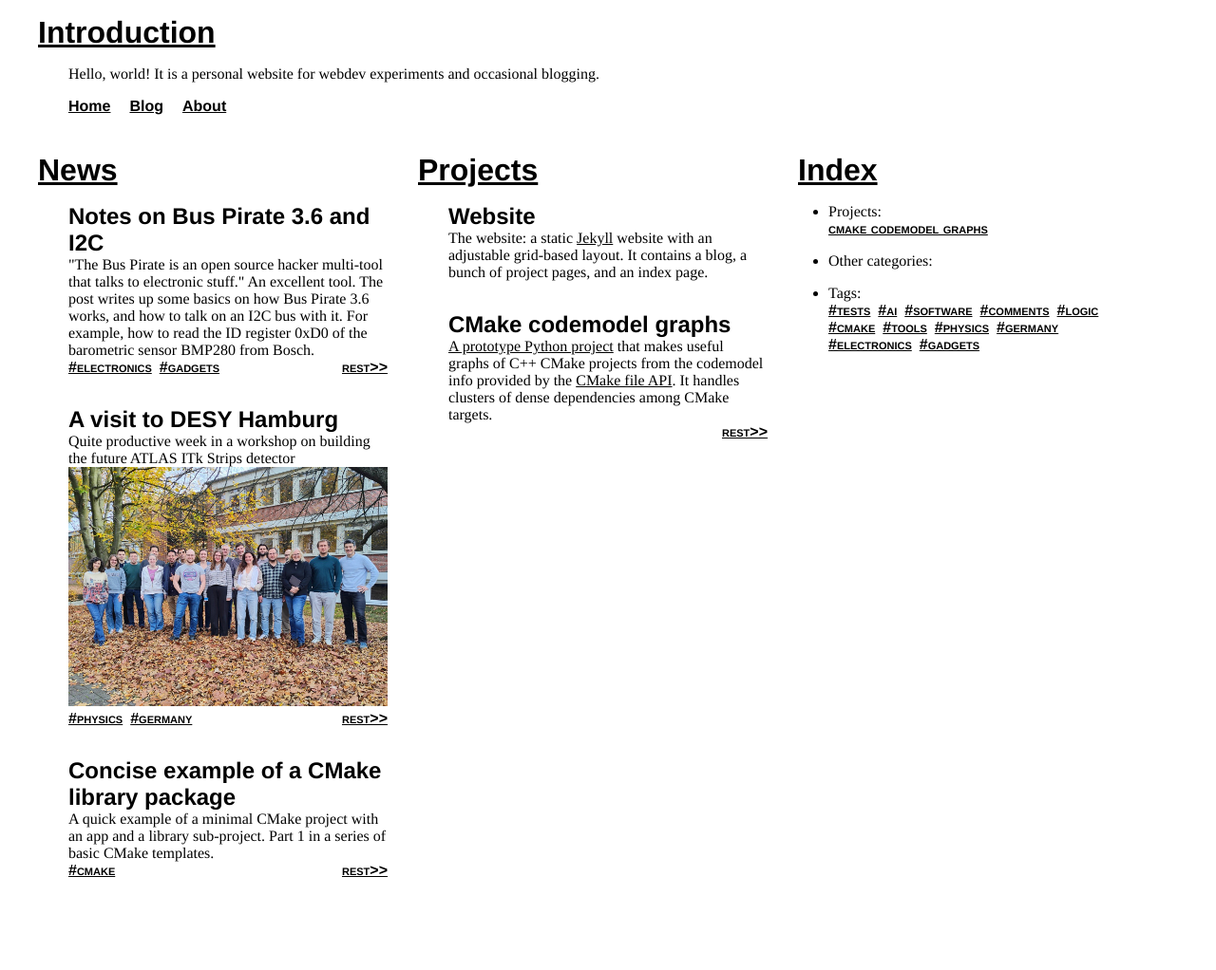
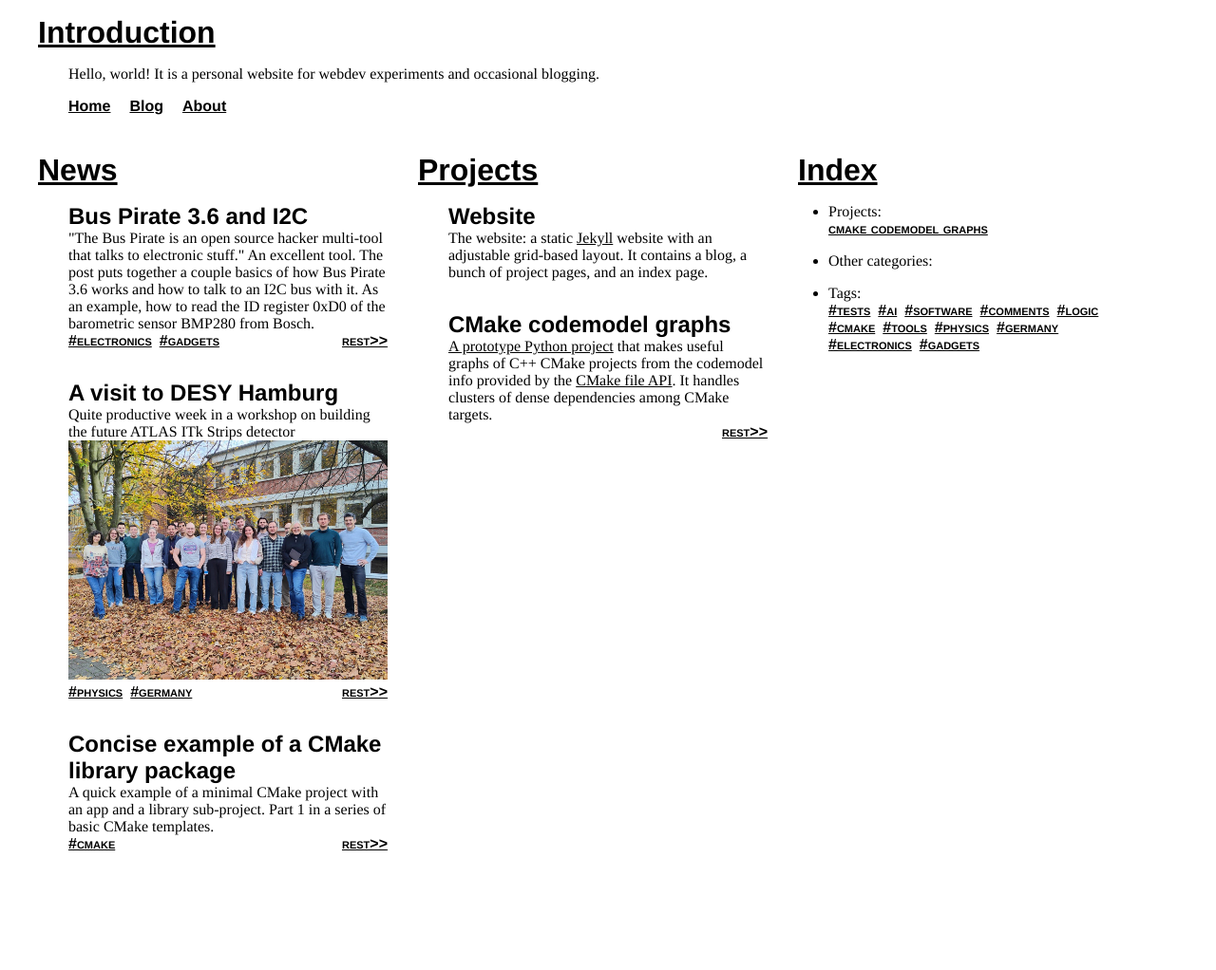
Before and after one commit to xealits/xealits.github.io, a Jekyll site: the page built from index.html, in a window 1280 px wide. Shown: the whole page at 95% size. Built offline with Jekyll 4.4.1, drawn with Linux system fonts in a browser that asks for light colours; after the commit the page ends 994 px from its top, so only the background shows below that.

Commit message:
Shorter title, abstract correction
	modified:   _posts/2026/2026-02-23-buspirate3p6-notes.md

```diff
--- a/_posts/2026/2026-02-23-buspirate3p6-notes.md
+++ b/_posts/2026/2026-02-23-buspirate3p6-notes.md
@@ -1,15 +1,16 @@
 ---
 layout: post
 slug: buspirate_3.6_notes
-title: Notes on Bus Pirate 3.6 and I2C
+title: Bus Pirate 3.6 and I2C
 tags: electronics gadgets
 ---
 
 <summary>
 "The Bus Pirate is an open source hacker multi-tool that talks to electronic stuff."
-An excellent tool. The post writes up some basics on how Bus Pirate 3.6 works,
-and how to talk on an I2C bus with it.
-For example,
+An excellent tool. The post puts together a couple basics
+of how Bus Pirate 3.6 works
+and how to talk to an I2C bus with it.
+As an example,
 how to read the ID register 0xD0 of the barometric sensor BMP280 from Bosch.
 </summary>
 
```
